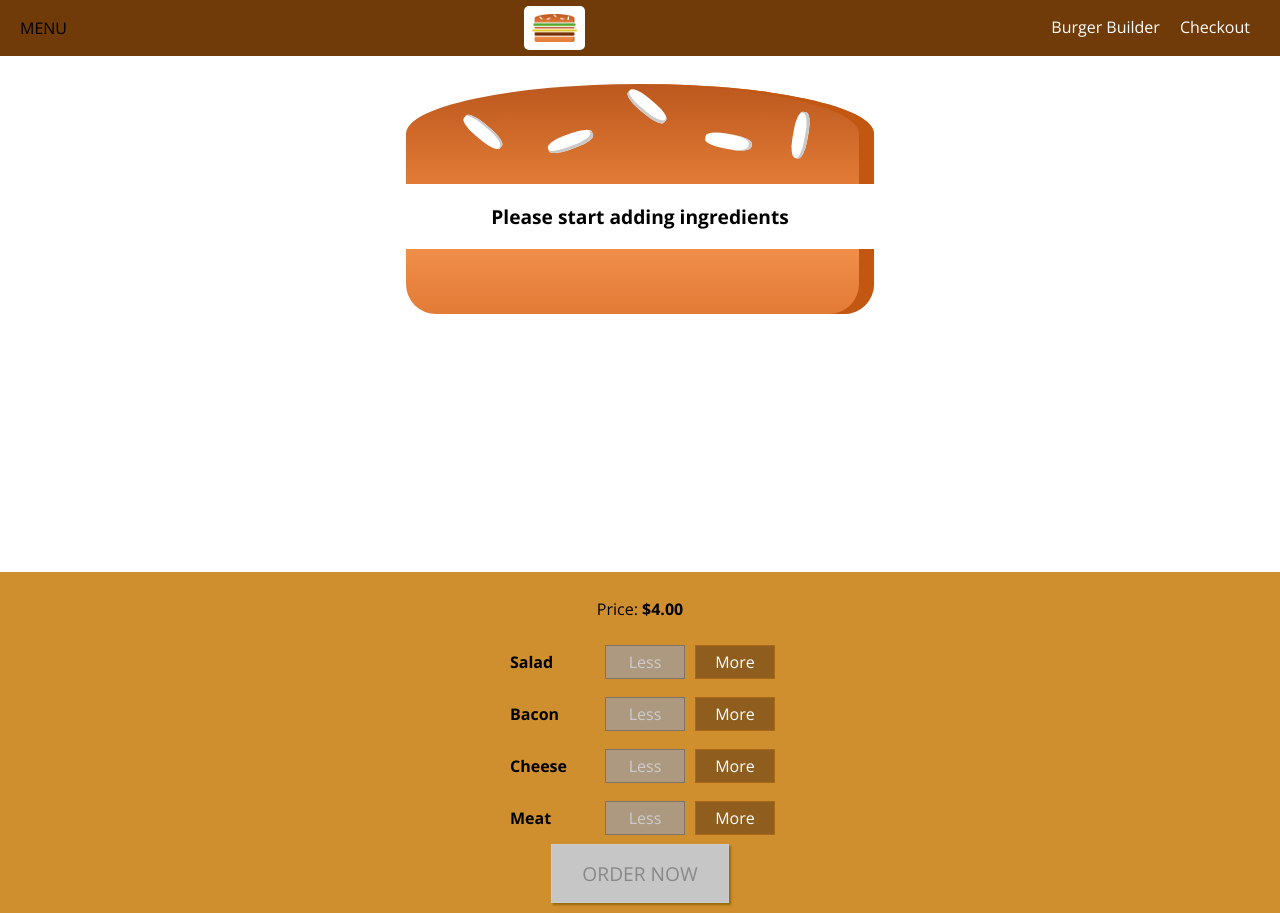
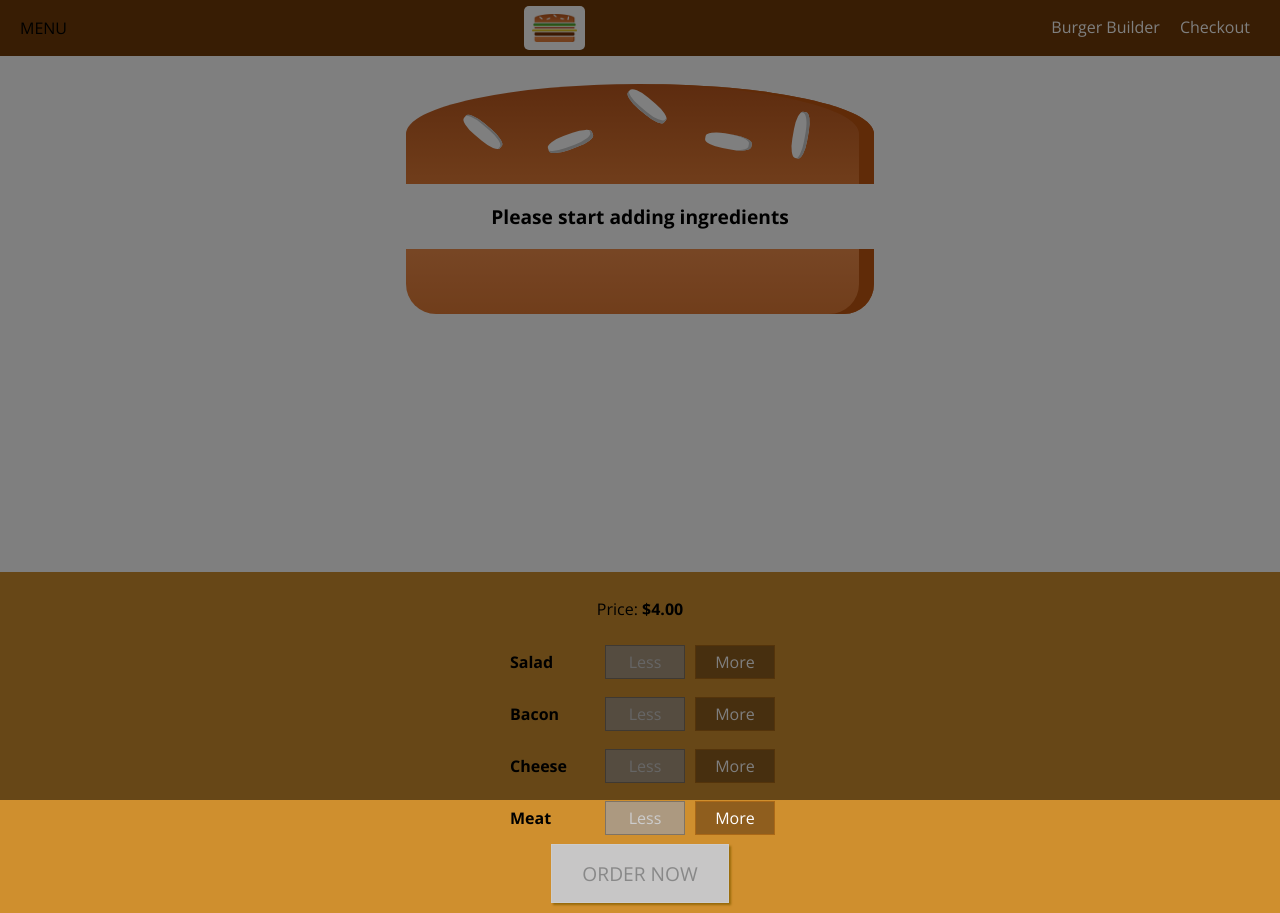
Before and after one commit to tommaclean/burger-builder, a React app: page / in a window 1280 px wide. Built offline with nearby package versions, Linux system fonts and the light colour scheme.

Commit message:
added sidebar transition

```diff
--- a/src/components/Layout/Layout.js
+++ b/src/components/Layout/Layout.js
@@ -1,18 +1,30 @@
-import React from 'react'
+import React, { Component } from 'react'
 import Aux from '../../hoc/Aux'
 import classes from './Layout.module.css'
 import Toolbar from '../Navigation/Toolbar/Toolbar'
 import SideDrawer from '../Navigation/SideDrawer/SideDrawer'
 
-const layout = (props) => (
+class Layout extends Component {
+  state = {
+    showSideDrawer: true
+  }
+
+  sideDrawerClosedHandler = () => {
+    this.setState({showSideDrawer: false})
+  }
+  render () {
+    return (
       <Aux>
         <Toolbar />
-    <SideDrawer />
+        <SideDrawer open={this.state.showSideDrawer} closed={this.sideDrawerClosedHandler}/>
         <main className={classes.Content}>
-      {props.children}
+          {this.props.children}
         </main>
       </Aux>
     )
+  }
+
+}
 
 
-export default layout
+export default Layout
--- a/src/components/Navigation/SideDrawer/SideDrawer.js
+++ b/src/components/Navigation/SideDrawer/SideDrawer.js
@@ -2,20 +2,26 @@
 import Logo from '../../Logo/Logo'
 import NavigationItems from '../NavigationItems/NavigationItems'
 import classes from './SideDrawer.module.css'
-
+import Backdrop from '../../UI/Backdrop/Backdrop'
+import Aux from '../../../hoc/Aux'
 
 const sideDrawer = (props) => {
-
+    let attachedClasses = [classes.SideDrawer, classes.Close]
+    if (props.open) {
+        attachedClasses = [classes.SideDrawer, classes.Open]
+    }
     return (
-        <div className={classes.SideDrawer}>
+        <Aux>
+            <Backdrop show={props.open} clicked={props.closed}/>
+            <div className={attachedClasses.join(' ')}>
                 <div className={classes.Logo}>
                     <Logo />
                 </div>
-
                 <nav>
                     <NavigationItems />
                 </nav>
             </div>
+        </Aux>
     )
 }
 
```
Lines whose indentation alone changed are shown as unchanged.
